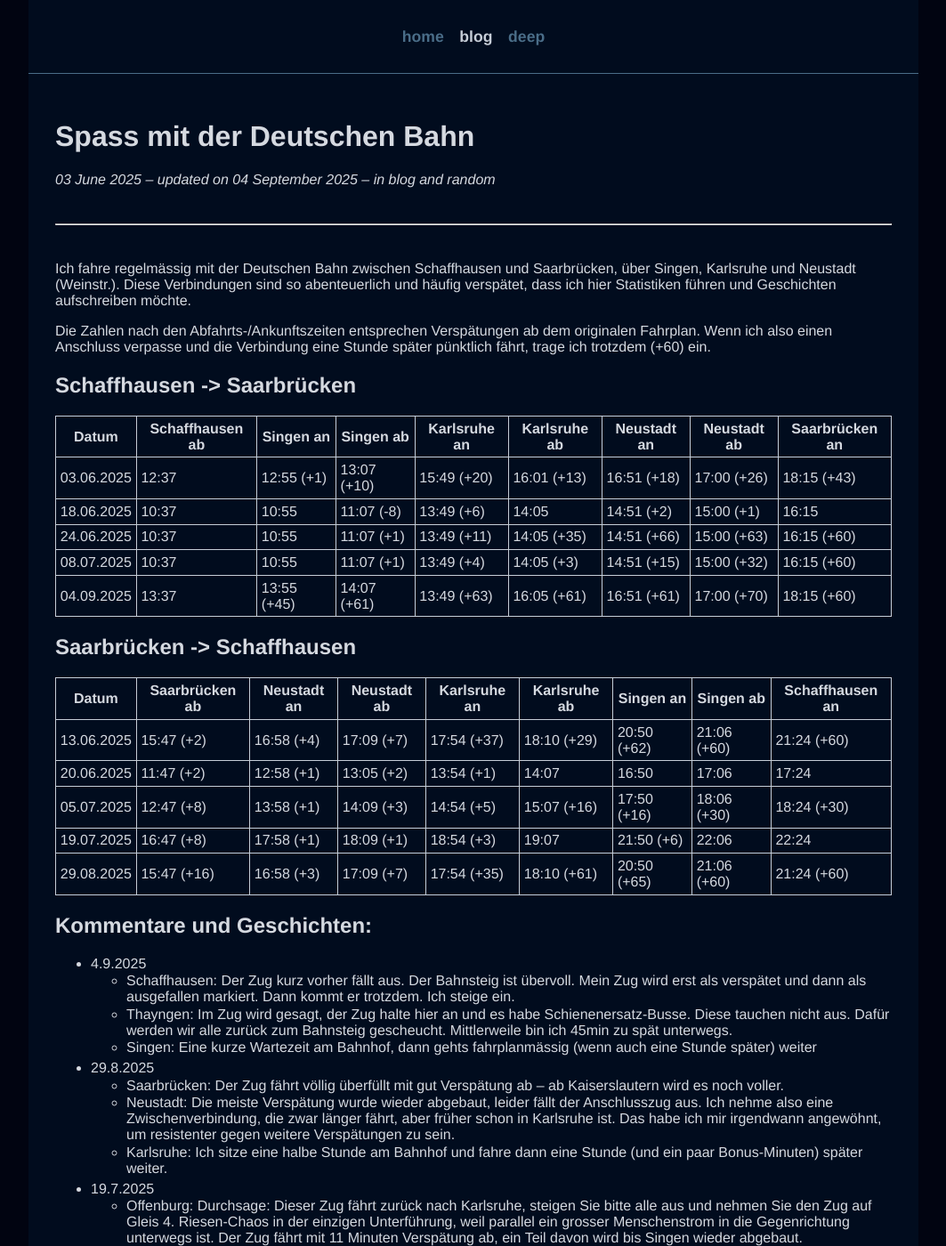
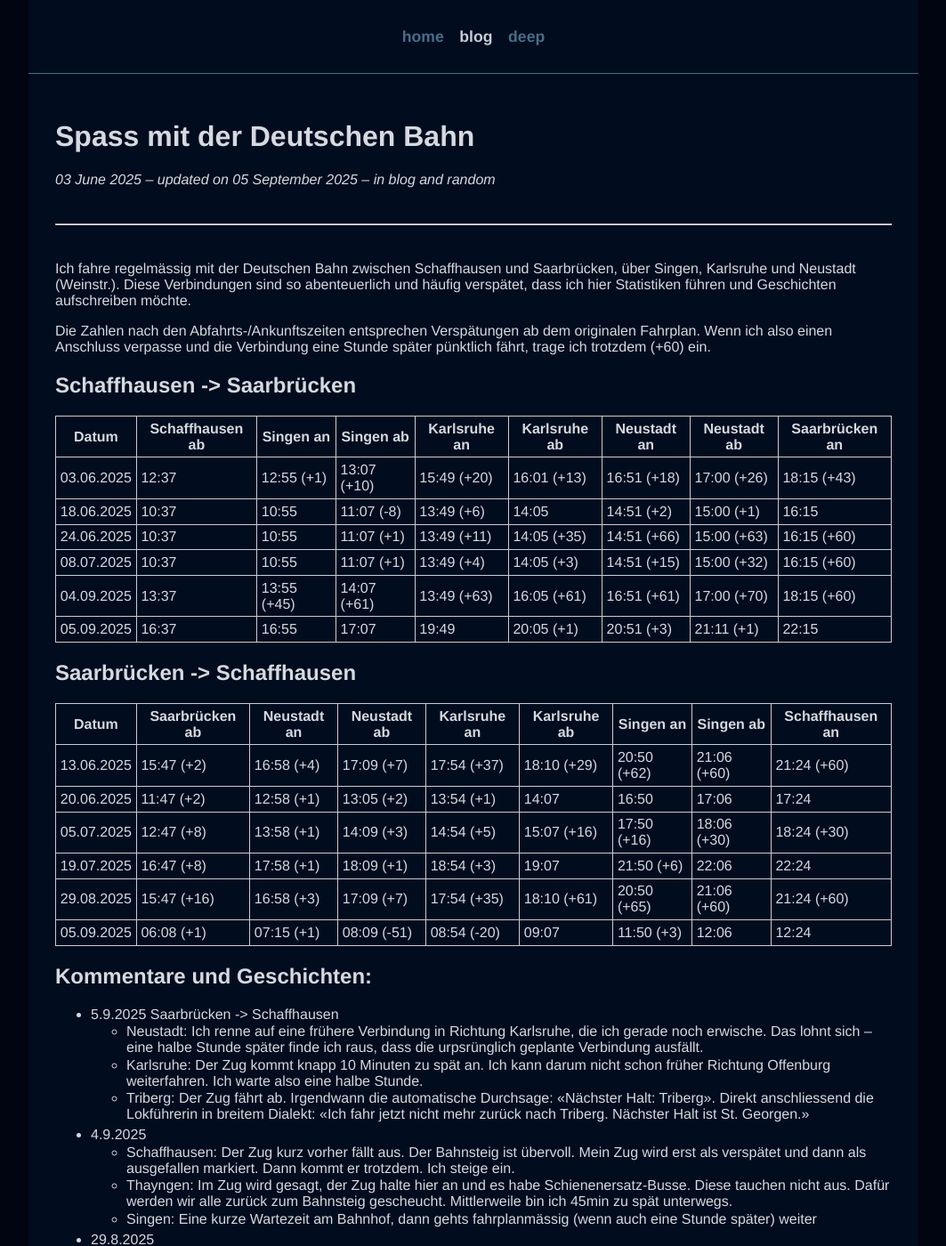
Before and after one commit to riesentoaster/valentinhuber.me, a Jekyll site: the page built from blog/random/_posts/2025-06-03-Spass-mit-der-Deutschen-Bahn.md, in a window 1280 px wide and 1400 px high. Shown: the whole window at 89% size, without its empty margins (108-1171 px from the left). Built offline with Jekyll 4.4.1, drawn with Linux system fonts in a browser that asks for light colours; nearby versions of some CDN libraries.

Commit message:
More DB journeys

```diff
--- a/blog/random/_posts/2025-06-03-Spass-mit-der-Deutschen-Bahn.md
+++ b/blog/random/_posts/2025-06-03-Spass-mit-der-Deutschen-Bahn.md
@@ -1,7 +1,7 @@
 ---
 title: "Spass mit der Deutschen Bahn"
 language: "de"
-updated: "2025-09-04"
+updated: "2025-09-05"
 ---
 
 Ich fahre regelmässig mit der Deutschen Bahn zwischen Schaffhausen und Saarbrücken, über Singen, Karlsruhe und Neustadt (Weinstr.). Diese Verbindungen sind so abenteuerlich und häufig verspätet, dass ich hier Statistiken führen und Geschichten aufschreiben möchte.
@@ -17,6 +17,7 @@
 | 24.06.2025 | 10:37           | 10:55       | 11:07 (+1)  | 13:49 (+11)  | 14:05 (+35)  | 14:51 (+66) | 15:00 (+63) | 16:15 (+60)    |
 | 08.07.2025 | 10:37           | 10:55       | 11:07 (+1)  | 13:49 (+4)   | 14:05 (+3)   | 14:51 (+15) | 15:00 (+32) | 16:15 (+60)    |
 | 04.09.2025 | 13:37           | 13:55 (+45) | 14:07 (+61) | 13:49 (+63)  | 16:05 (+61)  | 16:51 (+61) | 17:00 (+70) | 18:15 (+60)    |
+| 05.09.2025 | 16:37           | 16:55       | 17:07       | 19:49        | 20:05 (+1)   | 20:51 (+3)  | 21:11 (+1)  | 22:15          |
 
 ## Saarbrücken -> Schaffhausen
 
@@ -27,9 +28,14 @@
 | 05.07.2025 | 12:47 (+8)     | 13:58 (+1)  | 14:09 (+3)  | 14:54 (+5)   | 15:07 (+16)  | 17:50 (+16) | 18:06 (+30) | 18:24 (+30)     |
 | 19.07.2025 | 16:47 (+8)     | 17:58 (+1)  | 18:09 (+1)  | 18:54 (+3)   | 19:07        | 21:50 (+6)  | 22:06       | 22:24           |
 | 29.08.2025 | 15:47 (+16)    | 16:58 (+3)  | 17:09 (+7)  | 17:54 (+35)  | 18:10 (+61)  | 20:50 (+65) | 21:06 (+60) | 21:24  (+60)    |
+| 05.09.2025 | 06:08 (+1)     | 07:15 (+1)  | 08:09 (-51) | 08:54 (-20)  | 09:07        | 11:50 (+3)  | 12:06       | 12:24           |
 
 
 ## Kommentare und Geschichten:
+- 5.9.2025 Saarbrücken -> Schaffhausen
+  - Neustadt: Ich renne auf eine frühere Verbindung in Richtung Karlsruhe, die ich gerade noch erwische. Das lohnt sich – eine halbe Stunde später finde ich raus, dass die urpsrünglich geplante Verbindung ausfällt.
+  - Karlsruhe: Der Zug kommt knapp 10 Minuten zu spät an. Ich kann darum nicht schon früher Richtung Offenburg weiterfahren. Ich warte also eine halbe Stunde.
+  - Triberg: Der Zug fährt ab. Irgendwann die automatische Durchsage: «Nächster Halt: Triberg». Direkt anschliessend die Lokführerin in breitem Dialekt: «Ich fahr jetzt nicht mehr zurück nach Triberg. Nächster Halt ist St. Georgen.»
 - 4.9.2025
   - Schaffhausen: Der Zug kurz vorher fällt aus. Der Bahnsteig ist übervoll. Mein Zug wird erst als verspätet und dann als ausgefallen markiert. Dann kommt er trotzdem. Ich steige ein.
   - Thayngen: Im Zug wird gesagt, der Zug halte hier an und es habe Schienenersatz-Busse. Diese tauchen nicht aus. Dafür werden wir alle zurück zum Bahnsteig gescheucht. Mittlerweile bin ich 45min zu spät unterwegs.
```
